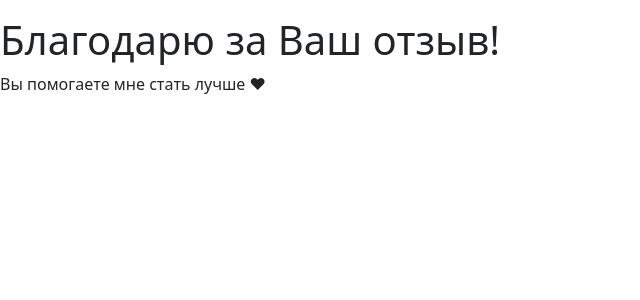
After one commit to Ollie-00001/yes_english_club, a Django app: template core/templates/core/thanks_for_review.html in a window 1280 px wide. The commit adds this page. Shown: the top 300 px of the page, without its empty margins (0-640 px from the left). Run offline with Django 5.2, Linux system fonts and the light colour scheme; the template is opened without the code that fills it, so the values that code supplies are empty.

Commit message:
composed test thanks-for-review template

```diff
--- a/core/templates/core/reviews.html
+++ b/core/templates/core/reviews.html
@@ -9,10 +9,14 @@
     {% for review in reviews %}
         {% if review.is_published %}
             <div class="review">
-                <p><strong>{{ review.client_name }}</strong>: {{ review.text }}</p>
+                <p><strong>{{ review.client_name }}</strong>: {{ review.text }} - Рейтинг: {{ review.rating }}</p>
             </div>
         {% endif %}
     {% empty %}
         <p>Отзывов пока нет.</p>
     {% endfor %}
+    <h2>Понравилась моя работа? - Вы тоже можете оставить свой отзыв!</h2>
+    <a href="{% url 'create_review' %}">
+        <button type="submit">Оставить отзыв</button>
+    </a>
 {% endblock %}
--- /dev/null
+++ b/core/templates/core/thanks_for_review.html
@@ -0,0 +1,9 @@
+{% extends 'core/base.html' %}
+{% load static %}
+
+{% block title %}Спасибо за отзыв{% endblock %}
+
+{% block content %}
+    <h1>Благодарю за Ваш отзыв!</h1>
+    <p>Вы помогаете мне стать лучше ♥</p>
+{% endblock %}
```
Also changed, not shown: core/templates/core/create_review.html (added, +14 -0 lines).
